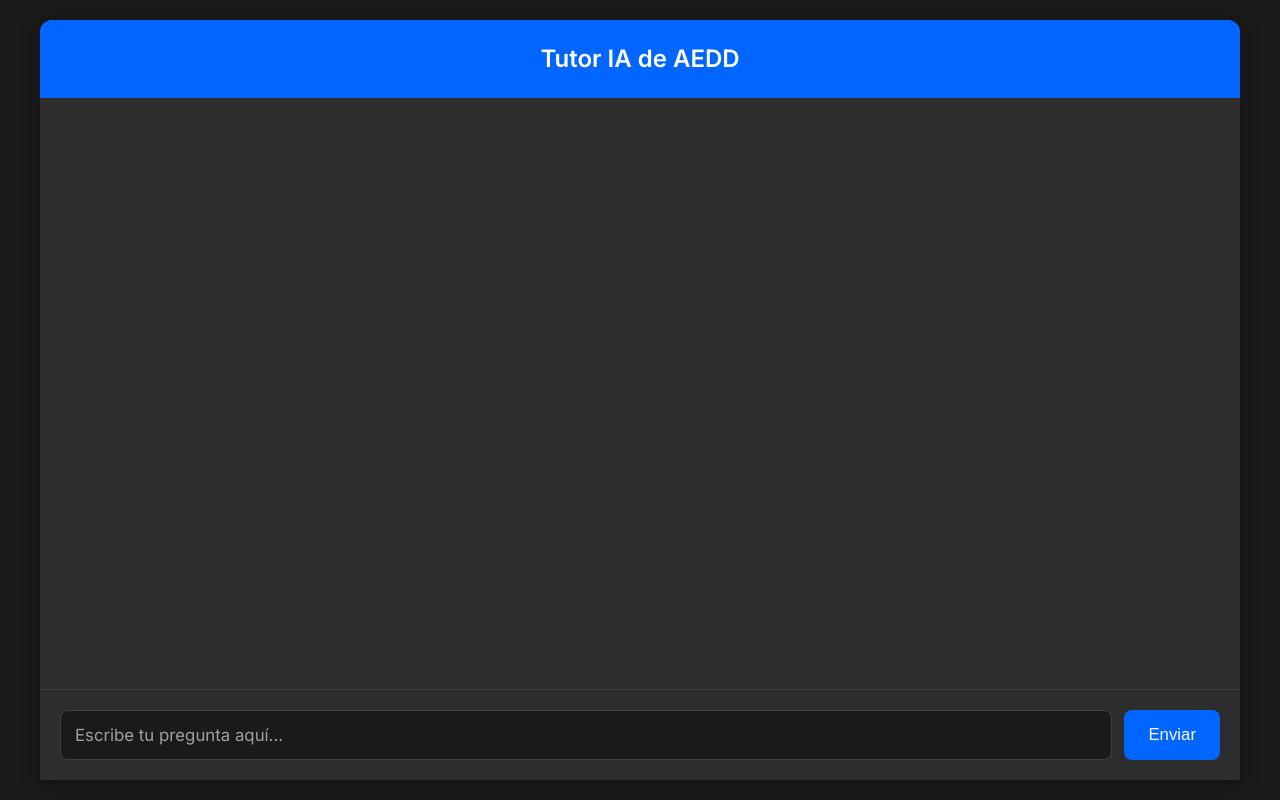
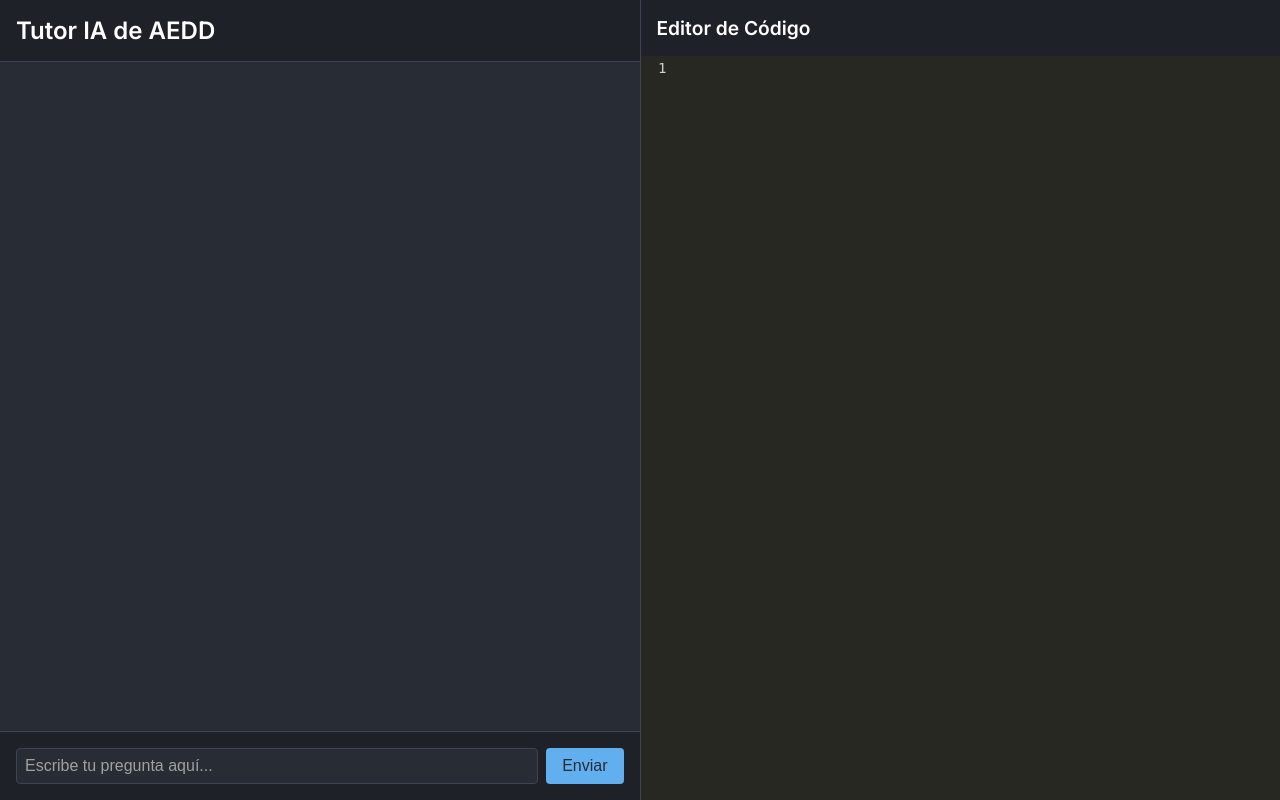
Before and after one commit to JeronimoMarg/tutor_aedd, a Flask app: page / in a window 1280 px wide. Run offline with Flask 3, Linux system fonts and the light colour scheme.

Commit message:
Agregar editor de codigo y cambios en interfaz

````diff
--- a/static/css/style.css
+++ b/static/css/style.css
@@ -18,83 +18,176 @@
 }
 
 body {
-    font-family: 'Inter', -apple-system, BlinkMacSystemFont, 'Segoe UI', Roboto, Oxygen, Ubuntu, Cantarell, sans-serif;
-    background-color: var(--bg-primary);
-    color: var(--text-primary);
+    font-family: 'Inter', sans-serif;
+    background-color: #1e1e1e;
     height: 100vh;
-    display: flex;
-    justify-content: center;
-    align-items: center;
-    line-height: 1.6;
+    overflow: hidden;
 }
 
-.chat-container {
-    width: 95%;
-    max-width: 1200px;
-    height: 95vh;
-    background-color: var(--bg-secondary);
-    border-radius: 12px;
-    box-shadow: 0 4px 20px rgba(0, 0, 0, 0.3);
+/* Main Container */
+.main-container {
+    display: flex;
+    height: 100vh;
+    width: 100%;
+}
+
+/* Chat Section */
+.chat-section {
+    flex: 1;
     display: flex;
     flex-direction: column;
+    background-color: #282c34;
+    border-right: 1px solid #3e4451;
 }
 
 .chat-header {
-    padding: 20px;
-    background-color: var(--accent-color);
-    color: white;
-    border-radius: 12px 12px 0 0;
+    padding: 1rem;
+    background-color: #1e2127;
+    border-bottom: 1px solid #3e4451;
 }
 
 .chat-header h1 {
     font-size: 1.5rem;
-    text-align: center;
-    font-weight: 600;
+    color: #fff;
 }
 
 .chat-messages {
     flex: 1;
-    padding: 24px;
     overflow-y: auto;
-    scrollbar-width: thin;
-    scrollbar-color: var(--accent-color) var(--bg-secondary);
+    padding: 1rem;
+    background-color: #282c34;
 }
 
+.chat-input {
+    padding: 1rem;
+    background-color: #1e2127;
+    border-top: 1px solid #3e4451;
+}
+
+.chat-input form {
+    display: flex;
+    gap: 0.5rem;
+}
+
+.chat-input input {
+    flex: 1;
+    padding: 0.5rem;
+    border: 1px solid #3e4451;
+    border-radius: 4px;
+    font-size: 1rem;
+    background-color: #282c34;
+    color: #fff;
+}
+
+.chat-input input::placeholder {
+    color: #abb2bf;
+}
+
+.chat-input input:focus {
+    outline: none;
+    border-color: #61afef;
+}
+
+.chat-input button {
+    padding: 0.5rem 1rem;
+    background-color: #61afef;
+    color: #282c34;
+    border: none;
+    border-radius: 4px;
+    cursor: pointer;
+    font-size: 1rem;
+    font-weight: 500;
+}
+
+.chat-input button:hover {
+    background-color: #528baf;
+}
+
+/* Notepad Section */
+.notepad-section {
+    flex: 1;
+    display: flex;
+    flex-direction: column;
+    background-color: #282c34;
+}
+
+.notepad-header {
+    padding: 1rem;
+    background-color: #1e2127;
+    display: flex;
+    justify-content: space-between;
+    align-items: center;
+}
+
+.notepad-header h2 {
+    color: #fff;
+    font-size: 1.2rem;
+}
+
+/* CodeMirror Customization */
+.CodeMirror {
+    flex: 1;
+    height: 100% !important;
+    font-family: 'JetBrains Mono', monospace;
+    font-size: 14px;
+}
+
+/* Message Styles */
+.message {
+    margin-bottom: 1rem;
+    padding: 0.75rem;
+    border-radius: 4px;
+    max-width: 80%;
+}
+
+.user-message {
+    background-color: #3e4451;
+    color: #fff;
+    margin-left: auto;
+}
+
+.assistant-message {
+    background-color: #1e2127;
+    color: #abb2bf;
+    margin-right: auto;
+    border: 1px solid #3e4451;
+}
+
+/* Markdown Content */
+.markdown-content {
+    line-height: 1.5;
+}
+
+.markdown-content pre {
+    background-color: #1e2127;
+    padding: 1rem;
+    border-radius: 4px;
+    overflow-x: auto;
+    border: 1px solid #3e4451;
+}
+
+.markdown-content code {
+    font-family: 'JetBrains Mono', monospace;
+    font-size: 0.9em;
+    color: #abb2bf;
+}
+
+/* Scrollbar Styles */
 .chat-messages::-webkit-scrollbar {
     width: 8px;
 }
 
 .chat-messages::-webkit-scrollbar-track {
-    background: var(--bg-secondary);
+    background: #282c34;
 }
 
 .chat-messages::-webkit-scrollbar-thumb {
-    background-color: var(--accent-color);
+    background-color: #3e4451;
     border-radius: 4px;
 }
 
-.message {
-    margin-bottom: 20px;
-    padding: 16px 20px;
-    border-radius: 12px;
-    max-width: 85%;
-    white-space: pre-wrap;
-    word-wrap: break-word;
-    font-size: 1.05rem;
-    line-height: 1.6;
-}
-
-.user-message {
-    background-color: var(--user-msg-bg);
-    margin-left: auto;
-    color: white;
-}
-
-.ai-message {
-    background-color: var(--ai-msg-bg);
-    margin-right: auto;
-    color: var(--text-primary);
-    border: 1px solid var(--border-color);
+.chat-messages::-webkit-scrollbar-thumb:hover {
+    background-color: #4b5263;
 }
 
 /* Markdown Styles */
@@ -176,28 +269,6 @@
     font-family: 'Inter', sans-serif;
 }
 
-.chat-input {
-    padding: 20px;
-    border-top: 1px solid var(--border-color);
-    background-color: var(--bg-secondary);
-}
-
-#chat-form {
-    display: flex;
-    gap: 12px;
-}
-
-#user-input {
-    flex: 1;
-    padding: 14px;
-    border: 1px solid var(--border-color);
-    border-radius: 8px;
-    font-size: 1.05rem;
-    background-color: var(--bg-primary);
-    color: var(--text-primary);
-    font-family: inherit;
-}
-
 #user-input:focus {
     outline: none;
     border-color: var(--accent-color);
@@ -206,19 +277,3 @@
 #user-input::placeholder {
     color: var(--text-secondary);
 }
-
-button {
-    padding: 14px 24px;
-    background-color: var(--accent-color);
-    color: white;
-    border: none;
-    border-radius: 8px;
-    cursor: pointer;
-    font-size: 1.05rem;
-    font-weight: 500;
-    transition: background-color 0.2s ease;
-}
-
-button:hover {
-    background-color: var(--accent-hover);
-}
--- a/static/js/chat.js
+++ b/static/js/chat.js
@@ -1,4 +1,17 @@
-document.addEventListener('DOMContentLoaded', () => {
+// Initialize CodeMirror
+const codeEditor = CodeMirror.fromTextArea(document.getElementById('code-editor'), {
+    mode: 'text/x-c++src',
+    theme: 'monokai',
+    lineNumbers: true,
+    autoCloseBrackets: true,
+    matchBrackets: true,
+    indentUnit: 4,
+    tabSize: 4,
+    lineWrapping: true,
+    extraKeys: {"Ctrl-Space": "autocomplete"}
+});
+
+// Chat functionality
 const chatForm = document.getElementById('chat-form');
 const userInput = document.getElementById('user-input');
 const chatMessages = document.getElementById('chat-messages');
@@ -42,21 +55,17 @@
     return formattedParts;
 }
 
-    function addMessage(message, isUser = false) {
+function addMessage(content, isUser = false) {
     const messageDiv = document.createElement('div');
-        messageDiv.className = `message ${isUser ? 'user-message' : 'ai-message'}`;
+    messageDiv.className = `message ${isUser ? 'user-message' : 'assistant-message'}`;
 
     if (isUser) {
-            messageDiv.textContent = message;
+        messageDiv.textContent = content;
     } else {
-            const formattedParts = formatMessage(message);
-            formattedParts.forEach(part => {
-                if (part instanceof HTMLElement) {
-                    messageDiv.appendChild(part);
-                } else {
-                    messageDiv.appendChild(document.createTextNode(part));
-                }
-            });
+        const markdownContent = document.createElement('div');
+        markdownContent.className = 'markdown-content';
+        markdownContent.innerHTML = marked.parse(content);
+        messageDiv.appendChild(markdownContent);
     }
 
     chatMessages.appendChild(messageDiv);
@@ -66,10 +75,18 @@
 chatForm.addEventListener('submit', async (e) => {
     e.preventDefault();
     const message = userInput.value.trim();
-        if (!message) return;
+    const code = codeEditor.getValue().trim();
 
-        // Add user message to chat
-        addMessage(message, true);
+    if (!message && !code) return;
+
+    // Prepare the message to send
+    let fullMessage = message;
+    if (code) {
+        fullMessage += (message ? '\n\n' : '') + '```cpp\n' + code + '\n```';
+    }
+
+    // Add the message to chat
+    addMessage(fullMessage, true);
     userInput.value = '';
 
     try {
@@ -78,14 +95,16 @@
             headers: {
                 'Content-Type': 'application/json',
             },
-                body: JSON.stringify({ message }),
+            body: JSON.stringify({ message: fullMessage }),
         });
 
         const data = await response.json();
+        if (data.error) {
+            addMessage('Error: ' + data.error);
+        } else {
             addMessage(data.response);
+        }
     } catch (error) {
-            console.error('Error:', error);
-            addMessage('Lo siento, hubo un error al procesar tu solicitud.');
+        addMessage('Error al comunicarse con el servidor');
     }
 });
-});
--- a/templates/index.html
+++ b/templates/index.html
@@ -9,9 +9,16 @@
     <link href="https://fonts.googleapis.com/css2?family=Inter:wght@400;500;600&family=JetBrains+Mono:wght@400;500&display=swap" rel="stylesheet">
     <link rel="stylesheet" href="{{ url_for('static', filename='css/style.css') }}">
     <script src="https://cdn.jsdelivr.net/npm/marked/marked.min.js"></script>
+    <!-- Add CodeMirror for code editing -->
+    <link rel="stylesheet" href="https://cdnjs.cloudflare.com/ajax/libs/codemirror/5.65.2/codemirror.min.css">
+    <link rel="stylesheet" href="https://cdnjs.cloudflare.com/ajax/libs/codemirror/5.65.2/theme/monokai.min.css">
+    <script src="https://cdnjs.cloudflare.com/ajax/libs/codemirror/5.65.2/codemirror.min.js"></script>
+    <script src="https://cdnjs.cloudflare.com/ajax/libs/codemirror/5.65.2/mode/clike/clike.min.js"></script>
 </head>
 <body>
-    <div class="chat-container">
+    <div class="main-container">
+        <!-- Chat Section -->
+        <div class="chat-section">
             <div class="chat-header">
                 <h1>Tutor IA de AEDD</h1>
             </div>
@@ -25,6 +32,15 @@
                 </form>
             </div>
         </div>
+
+        <!-- Code Notepad Section -->
+        <div class="notepad-section">
+            <div class="notepad-header">
+                <h2>Editor de Código</h2>
+            </div>
+            <textarea id="code-editor"></textarea>
+        </div>
+    </div>
     <script src="{{ url_for('static', filename='js/chat.js') }}"></script>
 </body>
 </html>
````
Lines whose indentation alone changed are shown as unchanged.
